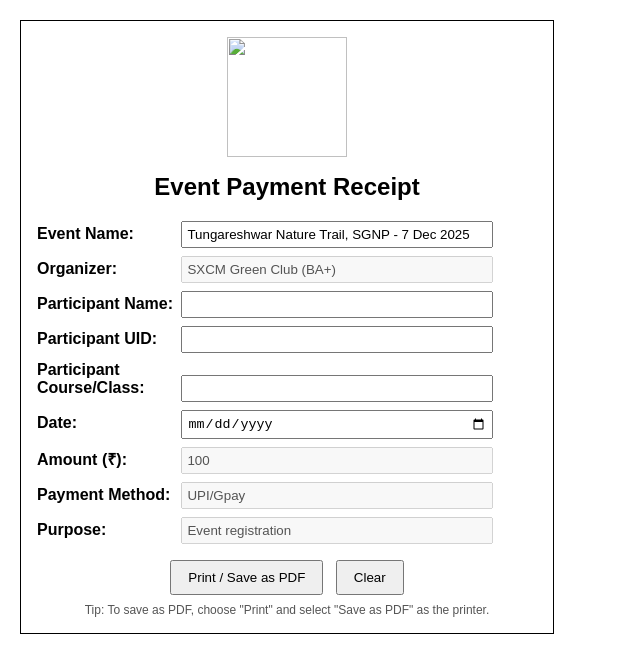
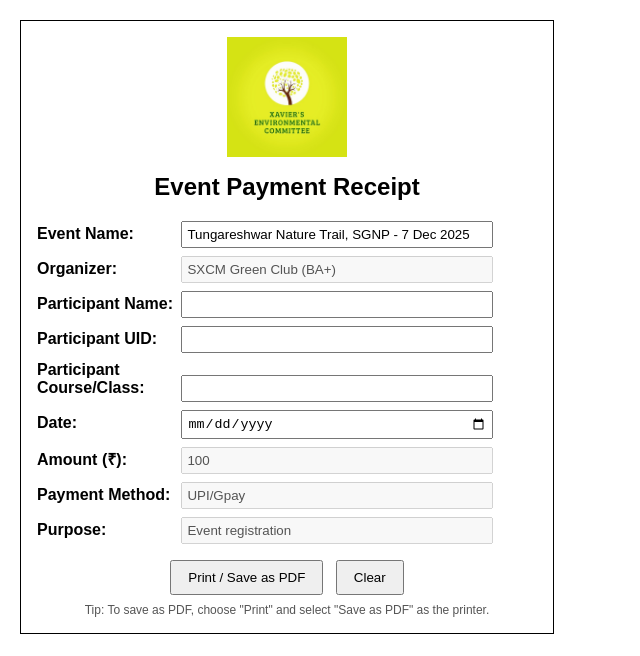
Before and after one commit to natanyagujjar-cmd/event-receipt, a plain HTML site: page index.html in a window 1280 px wide. Shown: the whole page, without its empty margins (0-640 px from the left). Drawn offline with Linux system fonts and the light colour scheme.

Commit message:
jpeg change

```diff
--- a/index.html
+++ b/index.html
@@ -17,7 +17,7 @@
 </head>
 <body>
   <div class="receipt">
-    <img src="XEClogo.jpg" style="display: block; margin: 0 auto 16px; width: 120px; height: 120px;">
+    <img src="XEClogo.jpeg" style="display: block; margin: 0 auto 16px; width: 120px; height: 120px;">
     <h2>Event Payment Receipt</h2>
 
     <div class="row">
```
